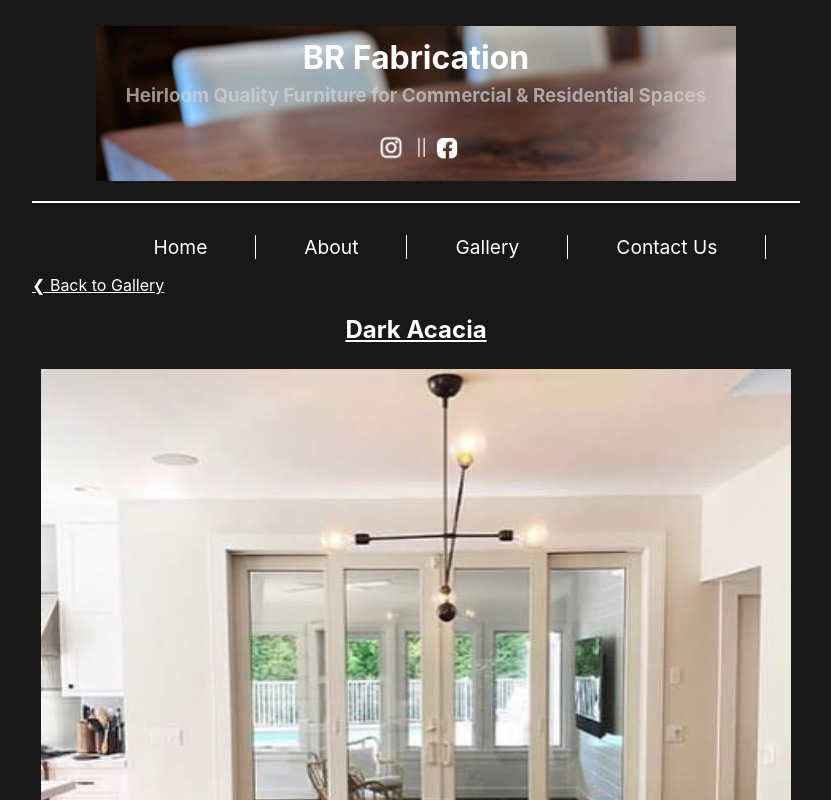
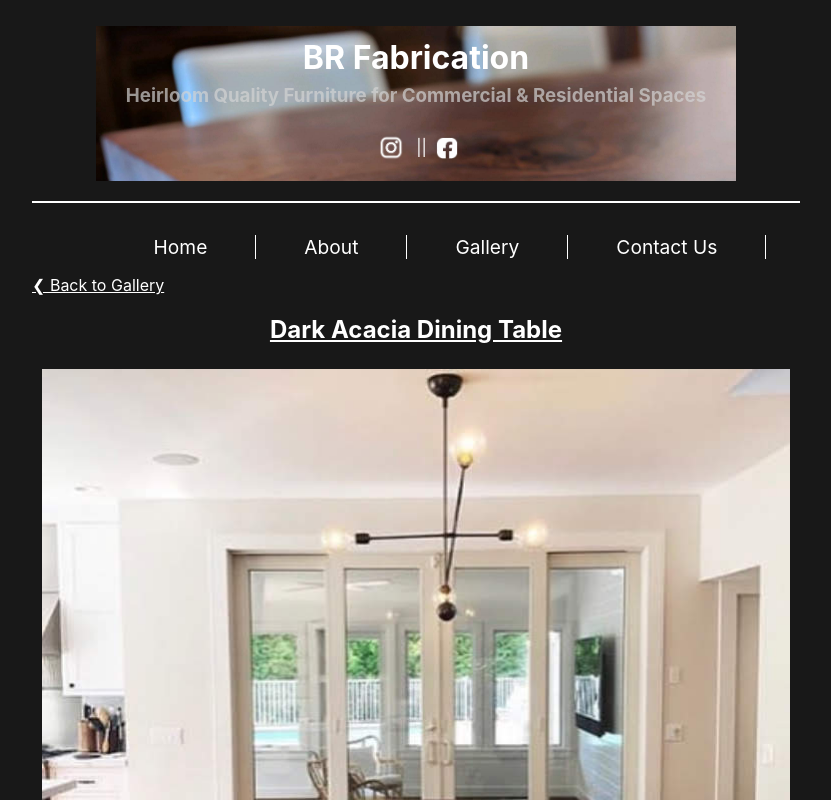
Before and after one commit to mwrowan89/BR-Fabrication-React.js, a React (Create React App) app: page /gallery in a window 1280 px wide. Both pictures are taken after a click on the picture 428 px from the left and 528 px from the top of the page. Shown: the top 800 px of the page, without its empty margins (224-1055 px from the left). Built offline with nearby package versions, Linux system fonts and the light colour scheme.

Commit message:
Image sizing fixed on details page

```diff
--- a/src/components/ImageData.js
+++ b/src/components/ImageData.js
@@ -25,7 +25,7 @@ const imageData = [
     src: image1,
     alt: "Golden Acacia Dining Table",
     desc: "12' Dark Golden Acacia dining table in West Hampton",
-    title: "Dark Acacia",
+    title: "Dark Acacia Dining Table",
     customer: "res",
   },
   {
--- a/src/css/GalleryPhotos.css
+++ b/src/css/GalleryPhotos.css
@@ -11,6 +11,7 @@
 #gallery-image:hover {
   transform: scale(1.1);
   transition: transform 0.3s ease;
+  cursor: pointer;
 }
 .gallery-images-container {
   display: flex;
@@ -25,6 +26,7 @@
   margin-left: -5vw;
   width: 70vw;
   justify-content: space-evenly;
+  cursor: pointer;
 }
 
 /* details page css */
@@ -40,3 +42,7 @@
 .details-page a {
   color: white;
 }
+#details-page-img {
+  max-height: 90vh;
+  max-width: 80vw;
+}
--- a/src/pages/DetailsPage.js
+++ b/src/pages/DetailsPage.js
@@ -20,7 +20,7 @@ const DetailsPage = () => {
       {image ? (
         <div className="details-page-container">
           <h2 className="details-page-title">{image.title}</h2>
-          <img src={image.src} alt={image.desc} />
+          <img id="details-page-img" src={image.src} alt={image.desc} />
           <p className="details-page-desc">{image.desc}</p>
         </div>
       ) : (
@@ -30,4 +30,6 @@ const DetailsPage = () => {
   );
 };
 
+// CSS located in GalleryPhotos.css
+
 export default DetailsPage;
```
